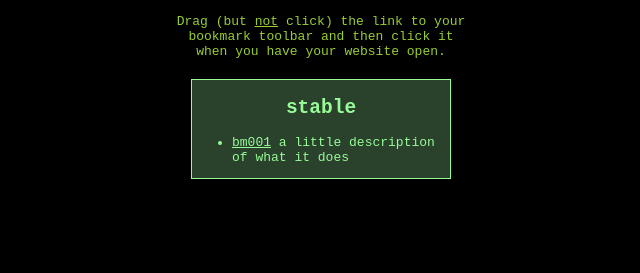
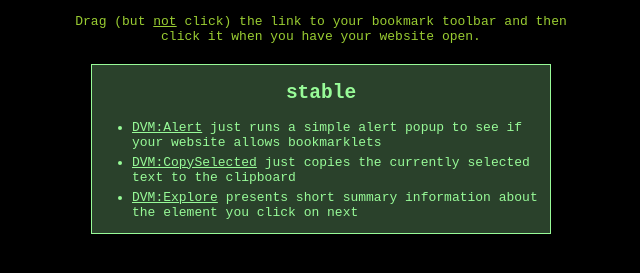
Before and after one commit to ricketts30/devmarklets, a plain HTML site: page index.html in a window 1280 px wide. Shown: the part 53-326 px from the top of the page, without its empty margins (319-959 px from the left). Drawn offline with Linux system fonts and the light colour scheme.

Commit message:
dynamically create the bookmarklet links

```diff
--- a/bm_000_list.js
+++ b/bm_000_list.js
@@ -1,7 +1,23 @@
 var bm_list = {
-    "items": [
-        { "script" : "bm_001_alerts.js" , "title": "DVM:Alert", "about": "just runs a simple alert popup to see if your website allows bookmarklets" },
-        { "script" : "bm_002_copy_selected_to_clipboard.js" , "title": "DVM:CopySelected", "about": "just copies the currently selected text to the clipboard" },
-        { "script" : "bm_003_click_info.js" , "title": "DVM:Explore", "about": "presents short summary information about the element you click on next" },
-    ]
+    "items":
+        [
+            {
+                "script" : "bm_001_alerts.js",
+                "code" : "001",
+                "title": "DVM:Alert",
+                "about": "just runs a simple alert popup to see if your website allows bookmarklets"
+            },
+            {
+                "script" : "bm_002_copy_selected_to_clipboard.js",
+                "code" : "002",
+                "title": "DVM:CopySelected",
+                "about": "just copies the currently selected text to the clipboard"
+            },
+            {
+                "script" : "bm_003_click_info.js",
+                "code": "003",
+                "title": "DVM:Explore",
+                "about": "presents short summary information about the element you click on next"
+            },
+        ]
 };
--- a/devmarklets.css
+++ b/devmarklets.css
@@ -2,7 +2,7 @@ body {
     background-color: black;
     margin-left: auto;
     margin-right: auto;
-    width: 300px;
+    width: 500px;
     margin-top: 20px;
     color: yellowgreen;
     font-family: monospace;
@@ -15,6 +15,7 @@ div {
 
 li {
     text-align: left;
+    margin-bottom: 5px;
 }
 
 div.stable {
--- a/index.html
+++ b/index.html
@@ -5,10 +5,18 @@
         <title>devmarklets</title>
         <link rel="stylesheet" href="devmarklets.css">
         <script type="text/javascript" src="bm_000_list.js">/* just an import */</script>
+    </head>
+    <body>
+        <h1>Devmarklets</h1>
+        <p>Drag (but <u>not</u> click) the link to your bookmark toolbar and then click it when you have your website open.</p>
+        <div class="stable">
+            <h2>stable</h2>
+            <ul id="id_ul_stable">
+            </ul>
+        </div>
         <script type="text/javascript">
-    var ul = document.getElementById("id_ul_stable");
-    var site_url = document.location.href;
-    console.log(site_url);
+            let site_url = document.location.href;
+            //console.log(site_url);
             if(site_url)
             {
                 if(site_url.endsWith("index.html")){
@@ -17,25 +25,23 @@
             }else{
                 site_url = '/';
             }
-    console.log(site_url);
+            //console.log(site_url);
+            let fragment =
             bm_list.items.forEach(element => {
-        console.log(` link:${element.script} text:${element.title} about:${element.about} `);
+                let href=`javascript:var%20bmVersion='${element.code}.001';var%20s%20=%20document.createElement('script');s.type='text/javascript';document.body.appendChild(s);s.src='${site_url}${element.script}';void(0);`;
+                let ul = document.getElementById("id_ul_stable");
+                //console.log(` link:${element.script} text:${element.title} about:${element.about} `);
+                let list_item = document.createElement("li");
+                let link = document.createElement("a");
+                link.appendChild(document.createTextNode(`${element.title}`));
+                link.setAttribute("href",href);
+                let span = document.createElement("span");
+                span.appendChild(document.createTextNode(`${element.about}`));
+                list_item.appendChild(link);
+                list_item.appendChild((document.createTextNode(" ")));
+                list_item.appendChild(span);
+                ul.appendChild(list_item);
                 });
         </script>
-</head>
-
-<body>
-<h1>Devmarklets</h1>
-<p>Drag (but <u>not</u> click) the link to your bookmark toolbar and then click it when you have your website open.</p>
-            <div class="stable">
-                <h2>stable</h2>
-                <ul id="id_ul_stable">
-                    <li>
-                        <a href="javascript:var%20bmVersion='001.001';var%20s%20=%20document.createElement('script');s.type='text/javascript';document.body.appendChild(s);s.src='bm001.js';void(0);">bm001</a>
-                        <span>a little description of what it does</span>
-                    </li>
-                </ul>
-            </div>
     </body>
-
 </html>
```
Lines whose indentation alone changed are shown as unchanged.
